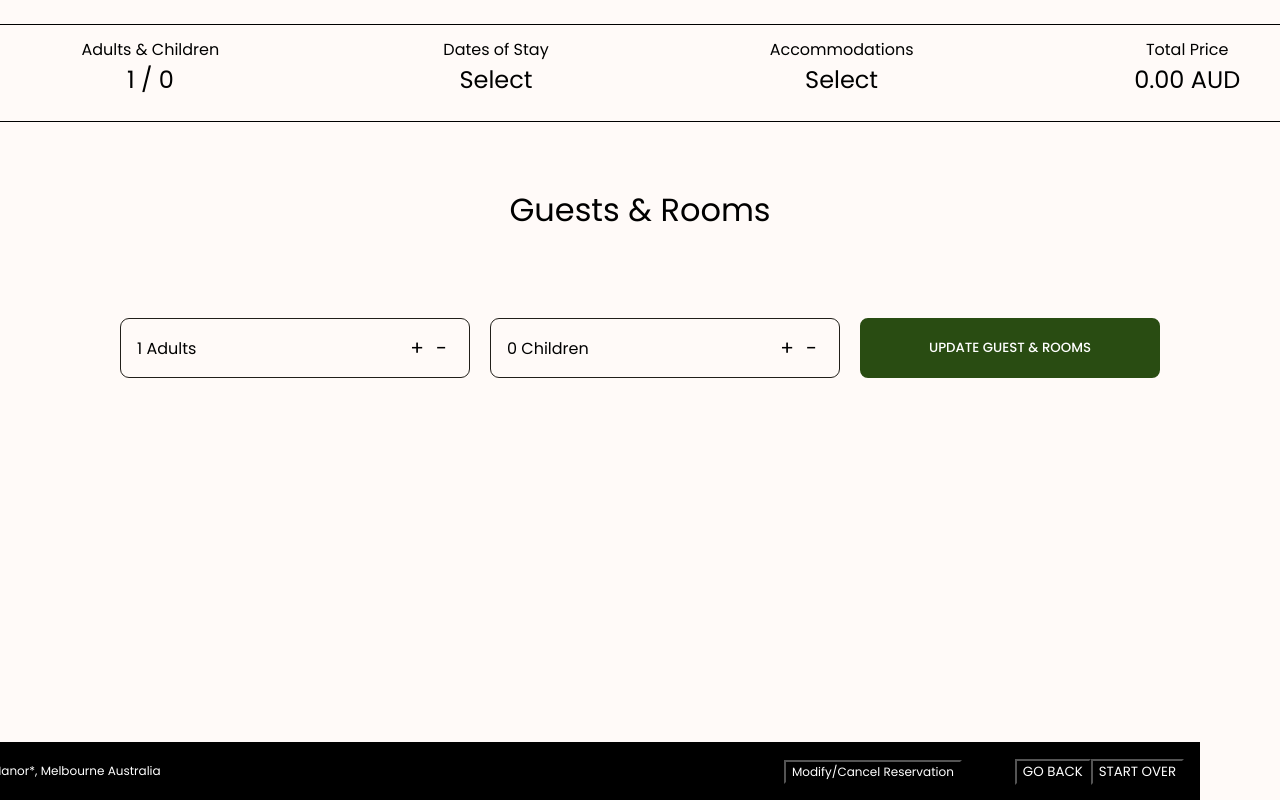
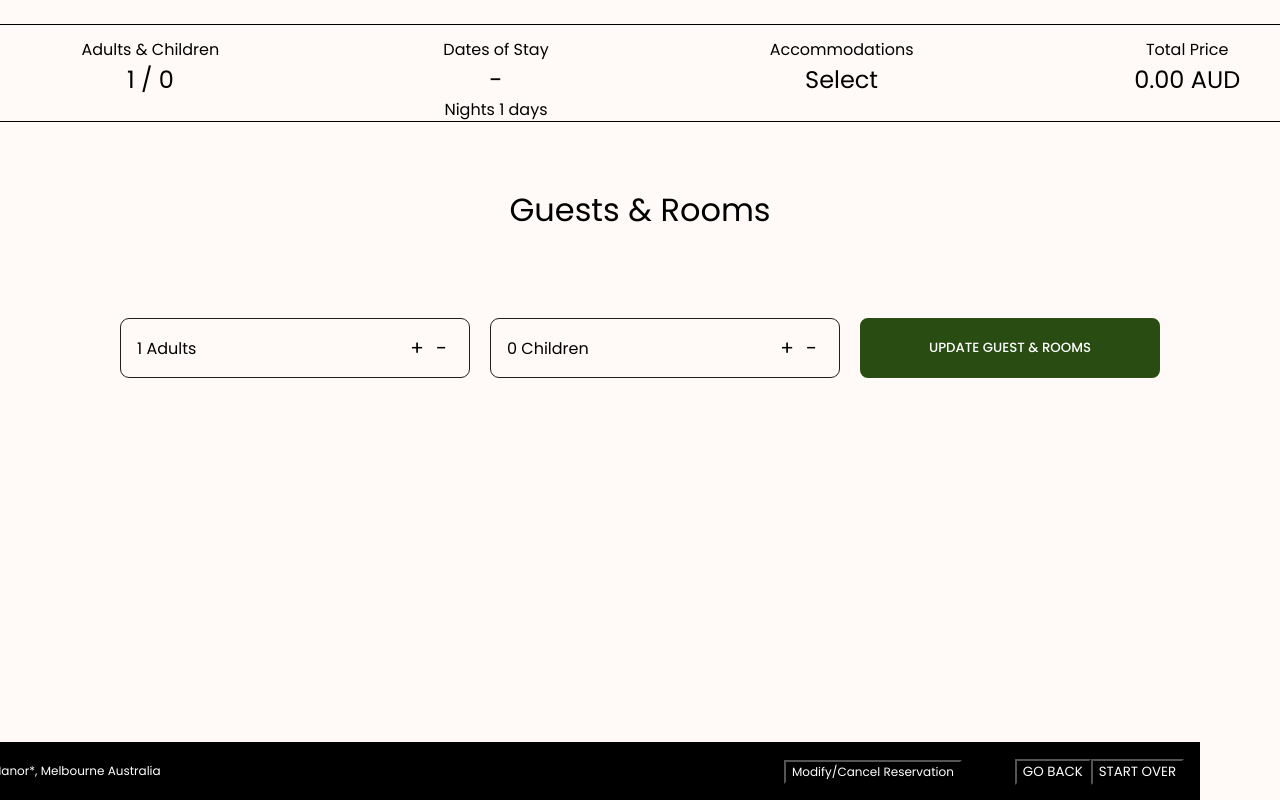
Before and after one commit to kang-hwan/celestial-manor-booking, a React (Create React App) app: page / in a window 1280 px wide. Shown: the top 800 px of the page. Built offline with nearby package versions, Linux system fonts and the light colour scheme.

Commit message:
length of stay redux update

```diff
--- a/package.json
+++ b/package.json
@@ -12,6 +12,7 @@
     "react-redux": "^8.1.1",
     "react-scripts": "5.0.1",
     "react-transition-group": "^4.4.5",
+    "uuid": "^9.0.0",
     "web-vitals": "^2.1.4"
   },
   "scripts": {
--- a/src/components/Header.js
+++ b/src/components/Header.js
@@ -6,6 +6,13 @@ function Header() {
   // ! Visitor Counter
   const adultCount = useSelector((state) => state.visitor.value.adults);
   const childCount = useSelector((state) => state.visitor.value.children);
+
+  // ! Length of Stay
+  const startDate = useSelector((state) => state.lengthOfStay.value.startDate);
+  const endDate = useSelector((state) => state.lengthOfStay.value.endDate);
+  const totalNights = useSelector(
+    (state) => state.lengthOfStay.value.totalNights
+  );
 
   return (
     <div className="headerWrapper">
@@ -22,7 +29,12 @@ function Header() {
           </div>
           <div className="navBar__item">
             <div>Dates of Stay</div>
-            <div>Select</div>
+            <div>
+              {startDate} - {endDate}
+            </div>
+            <div>
+              {totalNights} Nights {totalNights + 1} days
+            </div>
           </div>
           <div className="navBar__item">
             <div>Accommodations</div>
--- a/src/components/RoomCard.js
+++ b/src/components/RoomCard.js
@@ -3,6 +3,7 @@ import { roomData } from "../data/roomData";
 import enhancementsImg01 from "../image/enhancementImg-01.png";
 import elipse from "../image/roomDetails-elipse.svg";
 import closeBtn from "../image/closeButton.svg";
+import { v4 as uuidv4 } from "uuid";
 
 function RoomCard() {
   const [selected, setSelected] = useState(null);
@@ -75,7 +76,7 @@ function RoomCard() {
                   </h1>
                   <div className="roomDetailSection-body__roomDimension">
                     {item.details.map((details) => (
-                      <div>
+                      <div key={uuidv4()}>
                         <img src={elipse} alt="elipse" />
                         <p>{details}</p>
                       </div>
@@ -91,7 +92,7 @@ function RoomCard() {
                   </h1>
                   <div className="roomDetailSection-body__featuresContainer">
                     {item.amenities.map((features) => (
-                      <div>{features}</div>
+                      <div key={uuidv4()}>{features}</div>
                     ))}
                   </div>
                 </div>
--- a/src/features/lengthOfStay.js
+++ b/src/features/lengthOfStay.js
@@ -0,0 +1,28 @@
+import { createSlice } from "@reduxjs/toolkit";
+
+const initialStateValue = {
+  startDate: null,
+  endDate: null,
+  totalNights: null,
+};
+
+export const lengthOfStaySlice = createSlice({
+  name: "lengthOfStay",
+  initialState: { value: initialStateValue },
+  reducers: {
+    updateStartDate: (state, action) => {
+      state.value.startDate = action.payload;
+    },
+    updateEndDate: (state, action) => {
+      state.value.endDate = action.payload;
+    },
+    updateTotalNights: (state, action) => {
+      state.value.totalNights = action.payload;
+    },
+  },
+});
+
+export const { updateStartDate, updateEndDate, updateTotalNights } =
+  lengthOfStaySlice.actions;
+
+export default lengthOfStaySlice.reducer;
--- a/src/index.js
+++ b/src/index.js
@@ -7,11 +7,13 @@ import { configureStore } from "@reduxjs/toolkit";
 import { Provider } from "react-redux";
 import visitorReducer from "./features/visitor";
 import stepFormReducer from "./features/formStep";
+import lengthOfStayReducer from "./features/lengthOfStay";
 
 const store = configureStore({
   reducer: {
     visitor: visitorReducer,
     stepForm: stepFormReducer,
+    lengthOfStay: lengthOfStayReducer,
   },
 });
 
--- a/src/pages/DatePickerPage.js
+++ b/src/pages/DatePickerPage.js
@@ -1,19 +1,62 @@
-import React from "react";
+import React, { useState } from "react";
 import { useDispatch } from "react-redux";
 import { nextStep } from "../features/formStep";
+import {
+  updateEndDate,
+  updateStartDate,
+  updateTotalNights,
+} from "../features/lengthOfStay";
 
 function DatePickerPage() {
   const dispatch = useDispatch();
+  const [startDate, setStartDate] = useState(null);
+  const [endDate, setEndDate] = useState(null);
+
+  const extractDateAndMonth = (dateStr) => {
+    const date = new Date(dateStr);
+    return `${date.getDate()}/${date.getMonth() + 1}`;
+  };
+
+  const calculateDateDifference = () => {
+    if (startDate && endDate) {
+      const date1 = new Date(startDate);
+      const date2 = new Date(endDate);
+      const diffTime = Math.abs(date2 - date1);
+      const diffDays = Math.ceil(diffTime / (1000 * 60 * 60 * 24));
+      return diffDays;
+    } else {
+      alert("Please select both start and end dates.");
+      return null;
+    }
+  };
+
+  const handleButtonClick = () => {
+    const startDateDM = extractDateAndMonth(startDate);
+    const endDateDM = extractDateAndMonth(endDate);
+
+    dispatch(updateStartDate(startDateDM));
+    dispatch(updateEndDate(endDateDM));
+    dispatch(updateTotalNights(calculateDateDifference()));
+    dispatch(nextStep());
+  };
 
   return (
     <div id="datePickerPage">
       <h1 className="pageHeader">Dates of Stay</h1>
       <div>
-        <input className="datePicker" type="date" />
-        <input className="datePicker" type="date" />
+        <input
+          className="datePicker"
+          type="date"
+          onChange={(e) => setStartDate(e.target.value)}
+        />
+        <input
+          className="datePicker"
+          type="date"
+          onChange={(e) => setEndDate(e.target.value)}
+        />
         <button
           className="btn-accent--fill"
-          onClick={() => dispatch(nextStep())}
+          onClick={() => handleButtonClick()}
         >
           update dates of stay
         </button>
--- a/src/sass/layout/_stepFormContainer.scss
+++ b/src/sass/layout/_stepFormContainer.scss
@@ -5,6 +5,11 @@
 
 .fade-enter {
   opacity: 0;
+}
+
+.fade-enter-done {
+  transform: none;
+  transition: none;
 }
 
 .fade-enter-active {
--- a/src/sass/style.css
+++ b/src/sass/style.css
@@ -399,6 +399,11 @@ footer {
   opacity: 0;
 }
 
+.fade-enter-done {
+  transform: none;
+  transition: none;
+}
+
 .fade-enter-active {
   opacity: 1;
   transition: opacity 1500ms;
```
Also changed, not shown: 2 other files (tests, documents, lock files or other folders).
